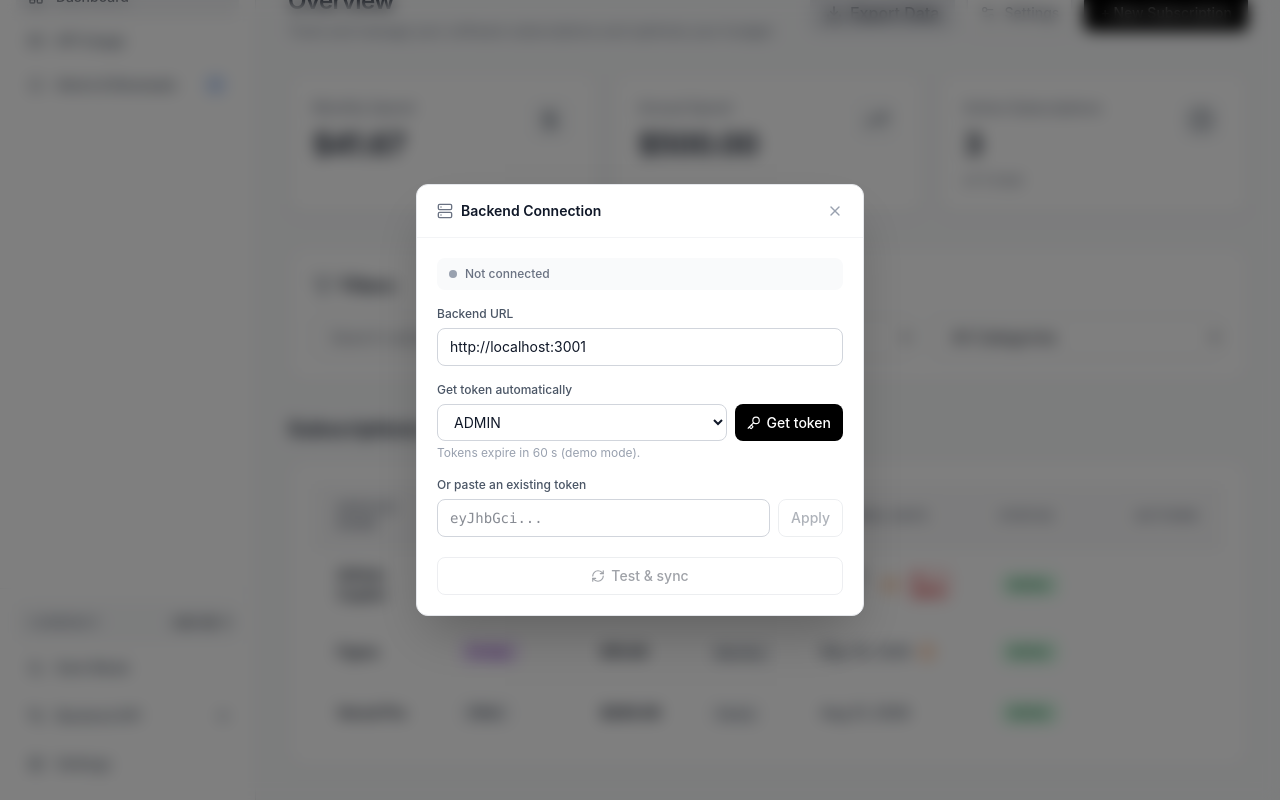
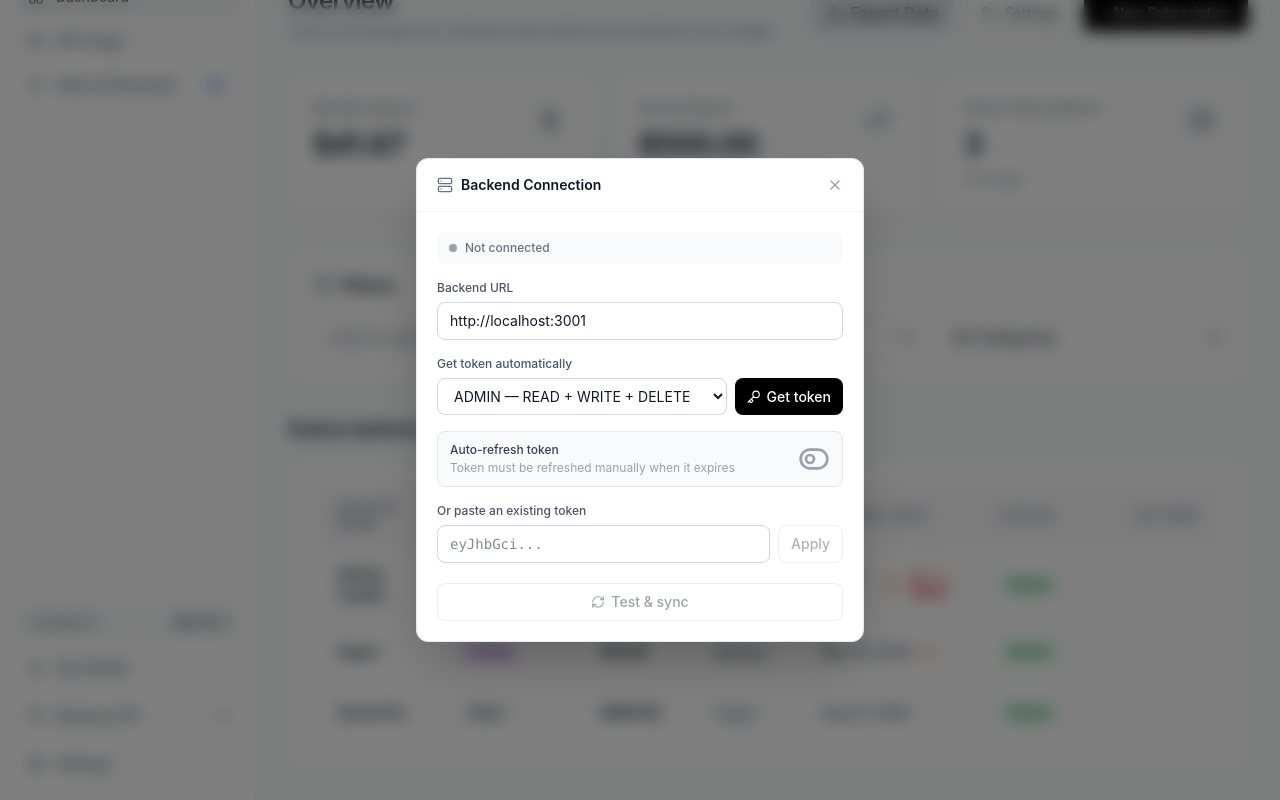
Before and after one commit to xnikug/tum-web-lab6, a React (Vite) app: page / in a window 1280 px wide. Both pictures are taken after a click on the button "Backend API". Shown: the part 111-911 px from the top of the page. Built offline with nearby package versions, Linux system fonts and the light colour scheme.

Commit message:
feat(frontend): add auto-refresh toggle for JWT tokens

```diff
--- a/src/components/ApiConnect.jsx
+++ b/src/components/ApiConnect.jsx
@@ -1,6 +1,6 @@
-import { useState, useEffect, useCallback } from 'react';
+import { useState, useEffect, useCallback, useRef } from 'react';
 import { createPortal } from 'react-dom';
-import { Wifi, WifiOff, RefreshCw, X, Key, Server, AlertTriangle } from 'lucide-react';
+import { Wifi, WifiOff, RefreshCw, X, Key, Server, AlertTriangle, ToggleLeft, ToggleRight } from 'lucide-react';
 import { api } from '../services/api';
 import { useSubscription } from '../hooks/useSubscription';
 
@@ -14,20 +14,24 @@ function getTokenExpiry(token) {
 export function ApiConnect() {
   const { apiStatus, onApiConnect, onApiDisconnect } = useSubscription();
 
-  const [open,     setOpen]    = useState(false);
-  const [baseUrl,  setBaseUrl] = useState(api.getBaseUrl());
-  const [token,    setToken]   = useState(api.getToken() || '');
-  const [loading,  setLoading] = useState(false);
-  const [errorMsg, setErrorMsg] = useState('');
-  const [role,     setRole]    = useState('ADMIN');
-  const [secsLeft, setSecsLeft] = useState(null); // token countdown
+  const [open,        setOpen]        = useState(false);
+  const [baseUrl,     setBaseUrl]     = useState(api.getBaseUrl());
+  const [token,       setToken]       = useState(api.getToken() || '');
+  const [loading,     setLoading]     = useState(false);
+  const [errorMsg,    setErrorMsg]    = useState('');
+  const [role,        setRole]        = useState(api.getTokenRole());
+  const [secsLeft,    setSecsLeft]    = useState(null);
+  const [autoRefresh, setAutoRefresh] = useState(api.getAutoRefresh());
 
-  // Sync token input with what's stored (e.g. after auto-clear on expiry)
+  // Prevent double-firing the auto-refresh
+  const refreshingRef = useRef(false);
+
+  // Clear local token state when App detects expiry via 401
   useEffect(() => {
     if (apiStatus === 'expired') { setToken(''); setSecsLeft(null); }
   }, [apiStatus]);
 
-  // Countdown timer for token expiry
+  // --- Countdown timer ---
   useEffect(() => {
     const stored = api.getToken();
     if (!stored) { setSecsLeft(null); return; }
@@ -43,6 +47,28 @@ export function ApiConnect() {
     return () => clearInterval(id);
   }, [token, apiStatus]);
 
+  // --- Silent auto-refresh (fires at 5 s remaining) ---
+  const silentRefresh = useCallback(async () => {
+    if (refreshingRef.current) return;
+    refreshingRef.current = true;
+    try {
+      const currentRole = api.getTokenRole();
+      const res = await api.fetchToken(currentRole);
+      api.setToken(res.token);
+      setToken(res.token);
+      onApiConnect?.();
+    } catch {
+      // silent — let token expire naturally; App will catch the 401
+    } finally {
+      refreshingRef.current = false;
+    }
+  }, [onApiConnect]);
+
+  useEffect(() => {
+    if (autoRefresh && secsLeft === 5) silentRefresh();
+  }, [secsLeft, autoRefresh, silentRefresh]);
+
+  // --- Manual actions ---
   const checkConnection = useCallback(async () => {
     setLoading(true);
     setErrorMsg('');
@@ -61,6 +87,7 @@ export function ApiConnect() {
     setErrorMsg('');
     try {
       api.setBaseUrl(baseUrl);
+      api.setTokenRole(role);             // persist so auto-refresh reuses it
       const res = await api.fetchToken(role);
       api.setToken(res.token);
       setToken(res.token);
@@ -88,32 +115,36 @@ export function ApiConnect() {
     onApiDisconnect?.();
   }
 
-  // Derive display state
+  function handleToggleAutoRefresh() {
+    const next = !autoRefresh;
+    setAutoRefresh(next);
+    api.setAutoRefresh(next);
+  }
+
+  // --- Derived display state ---
   const isExpired   = apiStatus === 'expired' || secsLeft === 0;
   const isConnected = apiStatus === 'connected' && !isExpired;
   const isError     = apiStatus === 'error' || !!errorMsg;
+  const isWarning   = isConnected && secsLeft !== null && secsLeft <= 15;
 
   const dotClass = isConnected
-    ? 'bg-emerald-500'
-    : isExpired
-      ? 'bg-amber-400 animate-pulse'
-      : loading
-        ? 'bg-yellow-400 animate-pulse'
-        : 'bg-gray-400';
+    ? isWarning ? 'bg-amber-400' : 'bg-emerald-500'
+    : isExpired  ? 'bg-amber-400 animate-pulse'
+    : loading    ? 'bg-yellow-400 animate-pulse'
+    : 'bg-gray-400';
 
   const statusText = isConnected
     ? secsLeft !== null ? `Connected · ${secsLeft}s` : 'Connected'
-    : isExpired
-      ? 'Token expired — refresh'
-      : errorMsg || (apiStatus === 'error' ? 'Connection error' : 'Not connected');
+    : isExpired  ? 'Token expired — refresh'
+    : errorMsg || (apiStatus === 'error' ? 'Connection error' : 'Not connected');
 
   const statusClass = isConnected
-    ? 'bg-emerald-50 text-emerald-700 dark:bg-emerald-900/20 dark:text-emerald-400'
-    : isExpired
+    ? isWarning
       ? 'bg-amber-50 text-amber-700 dark:bg-amber-900/20 dark:text-amber-400'
-      : isError
-        ? 'bg-red-50 text-red-700 dark:bg-red-900/20 dark:text-red-400'
-        : 'bg-gray-50 text-gray-500 dark:bg-gray-800 dark:text-gray-400';
+      : 'bg-emerald-50 text-emerald-700 dark:bg-emerald-900/20 dark:text-emerald-400'
+    : isExpired ? 'bg-amber-50 text-amber-700 dark:bg-amber-900/20 dark:text-amber-400'
+    : isError   ? 'bg-red-50 text-red-700 dark:bg-red-900/20 dark:text-red-400'
+    : 'bg-gray-50 text-gray-500 dark:bg-gray-800 dark:text-gray-400';
 
   return (
     <>
@@ -123,12 +154,12 @@ export function ApiConnect() {
         className="w-full flex items-center px-3 py-2.5 text-sm font-medium rounded-lg text-gray-600 hover:bg-gray-50 dark:text-gray-400 dark:hover:bg-gray-800/50 transition-colors"
       >
         {isConnected
-          ? <Wifi className="w-4 h-4 mr-3 text-emerald-500" />
+          ? <Wifi className={`w-4 h-4 mr-3 ${isWarning ? 'text-amber-400' : 'text-emerald-500'}`} />
           : isExpired
             ? <AlertTriangle className="w-4 h-4 mr-3 text-amber-400" />
             : <WifiOff className="w-4 h-4 mr-3" />}
         <span>Backend API</span>
-        <span className={`ml-auto flex items-center gap-1.5`}>
+        <span className="ml-auto flex items-center gap-1.5">
           {isConnected && secsLeft !== null && (
             <span className={`text-xs font-mono ${secsLeft <= 15 ? 'text-amber-500' : 'text-emerald-500'}`}>
               {secsLeft}s
@@ -138,7 +169,7 @@ export function ApiConnect() {
         </span>
       </button>
 
-      {/* Modal — rendered via portal so the sidebar's CSS transform doesn't clip it */}
+      {/* Modal — portal escapes the sidebar's CSS transform stacking context */}
       {open && createPortal(
         <div className="fixed inset-0 z-50 flex items-center justify-center bg-black/50 backdrop-blur-sm p-4">
           <div className="bg-white dark:bg-[#1a1a1a] rounded-xl shadow-2xl w-full max-w-md border border-gray-200 dark:border-gray-800">
@@ -160,8 +191,11 @@ export function ApiConnect() {
               <div className={`flex items-center gap-2 text-xs font-medium px-3 py-2 rounded-lg ${statusClass}`}>
                 <span className={`w-2 h-2 rounded-full flex-shrink-0 ${dotClass}`} />
                 <span>{statusText}</span>
-                {isConnected && secsLeft !== null && secsLeft <= 15 && (
-                  <span className="ml-auto text-amber-600 dark:text-amber-400 font-semibold">Expiring soon!</span>
+                {isWarning && !autoRefresh && (
+                  <span className="ml-auto font-semibold">Expiring soon!</span>
+                )}
+                {isWarning && autoRefresh && (
+                  <span className="ml-auto font-semibold">Auto-refreshing…</span>
                 )}
               </div>
 
@@ -179,7 +213,7 @@ export function ApiConnect() {
                 />
               </div>
 
-              {/* Auto get token */}
+              {/* Role + Get token */}
               <div>
                 <label className="block text-xs font-medium text-gray-600 dark:text-gray-400 mb-1.5">
                   {isExpired ? 'Token expired — get a new one' : 'Get token automatically'}
@@ -190,9 +224,9 @@ export function ApiConnect() {
                     onChange={e => setRole(e.target.value)}
                     className="flex-1 px-3 py-2 text-sm border border-gray-300 dark:border-gray-700 rounded-lg bg-white dark:bg-gray-900 text-gray-900 dark:text-white focus:outline-none focus:ring-2 focus:ring-black dark:focus:ring-white"
                   >
-                    <option value="ADMIN">ADMIN</option>
-                    <option value="WRITER">WRITER</option>
-                    <option value="VISITOR">VISITOR</option>
+                    <option value="ADMIN">ADMIN — READ + WRITE + DELETE</option>
+                    <option value="WRITER">WRITER — READ + WRITE</option>
+                    <option value="VISITOR">VISITOR — READ only</option>
                   </select>
                   <button
                     onClick={handleGetToken}
@@ -206,9 +240,27 @@ export function ApiConnect() {
                     {isExpired ? 'Refresh' : 'Get token'}
                   </button>
                 </div>
-                <p className="text-xs text-gray-400 dark:text-gray-500 mt-1">
-                  Tokens expire in 60 s (demo mode).
-                </p>
+              </div>
+
+              {/* Auto-refresh toggle */}
+              <div className="flex items-center justify-between px-3 py-2.5 rounded-lg border border-gray-200 dark:border-gray-700 bg-gray-50 dark:bg-gray-800/40">
+                <div>
+                  <p className="text-xs font-medium text-gray-700 dark:text-gray-300">Auto-refresh token</p>
+                  <p className="text-xs text-gray-400 dark:text-gray-500 mt-0.5">
+                    {autoRefresh
+                      ? `Silently re-issues the token 5 s before expiry using role: ${api.getTokenRole()}`
+                      : 'Token must be refreshed manually when it expires'}
+                  </p>
+                </div>
+                <button
+                  onClick={handleToggleAutoRefresh}
+                  className="ml-3 flex-shrink-0 text-gray-400 dark:text-gray-500 transition-colors"
+                  title={autoRefresh ? 'Disable auto-refresh' : 'Enable auto-refresh'}
+                >
+                  {autoRefresh
+                    ? <ToggleRight className="w-8 h-8 text-emerald-500" />
+                    : <ToggleLeft  className="w-8 h-8" />}
+                </button>
               </div>
 
               {/* Manual token paste */}
--- a/src/services/api.js
+++ b/src/services/api.js
@@ -1,5 +1,7 @@
-const BASE_URL_KEY = 'api_base_url';
-const TOKEN_KEY    = 'api_token';
+const BASE_URL_KEY    = 'api_base_url';
+const TOKEN_KEY       = 'api_token';
+const TOKEN_ROLE_KEY  = 'api_token_role';   // role used to mint the current token
+const AUTO_REFRESH_KEY = 'api_auto_refresh'; // 'true' | 'false'
 
 function getBaseUrl() {
   return localStorage.getItem(BASE_URL_KEY) || 'http://localhost:3001';
@@ -30,11 +32,15 @@ async function request(method, path, body) {
 export const api = {
   // Config
   getBaseUrl,
-  setBaseUrl: url  => localStorage.setItem(BASE_URL_KEY, url),
+  setBaseUrl:      url  => localStorage.setItem(BASE_URL_KEY, url),
   getToken,
-  setToken:   tok  => localStorage.setItem(TOKEN_KEY, tok),
-  clearToken: ()   => localStorage.removeItem(TOKEN_KEY),
-  isConnected: ()  => !!getToken(),
+  setToken:        tok  => localStorage.setItem(TOKEN_KEY, tok),
+  clearToken:      ()   => { localStorage.removeItem(TOKEN_KEY); localStorage.removeItem(TOKEN_ROLE_KEY); },
+  isConnected:     ()   => !!getToken(),
+  getTokenRole:    ()   => localStorage.getItem(TOKEN_ROLE_KEY) || 'ADMIN',
+  setTokenRole:    role => localStorage.setItem(TOKEN_ROLE_KEY, role),
+  getAutoRefresh:  ()   => localStorage.getItem(AUTO_REFRESH_KEY) === 'true',
+  setAutoRefresh:  val  => localStorage.setItem(AUTO_REFRESH_KEY, val ? 'true' : 'false'),
 
   // Auth
   fetchToken: role => request('POST', '/token', { role }),
```
